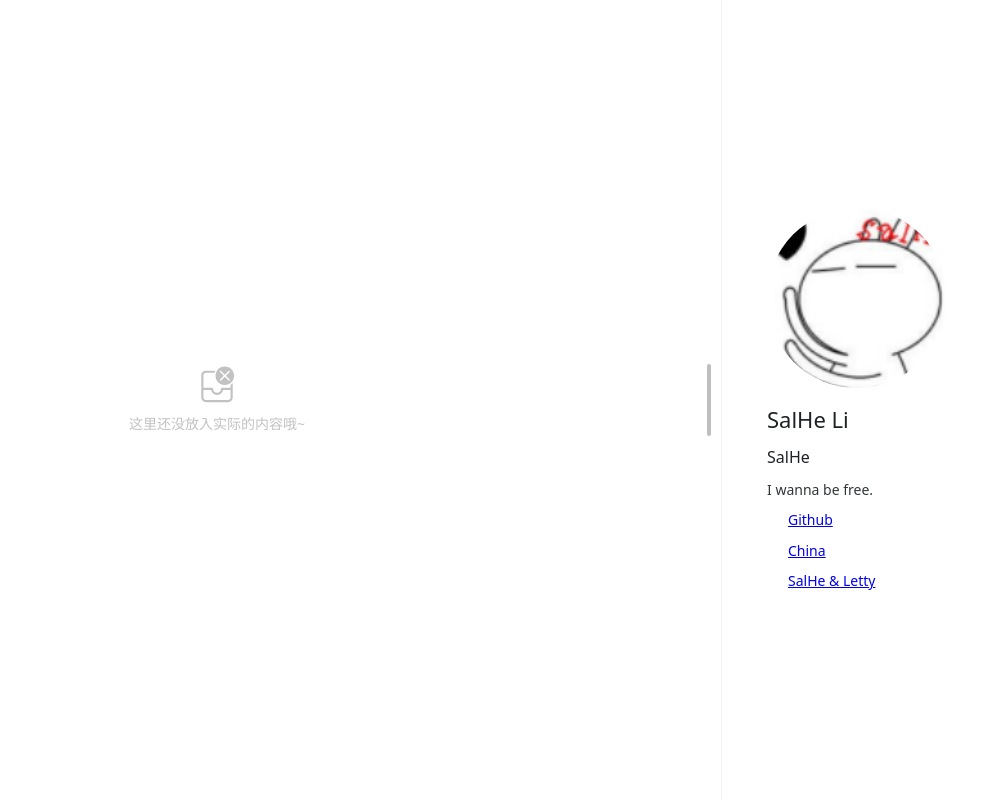
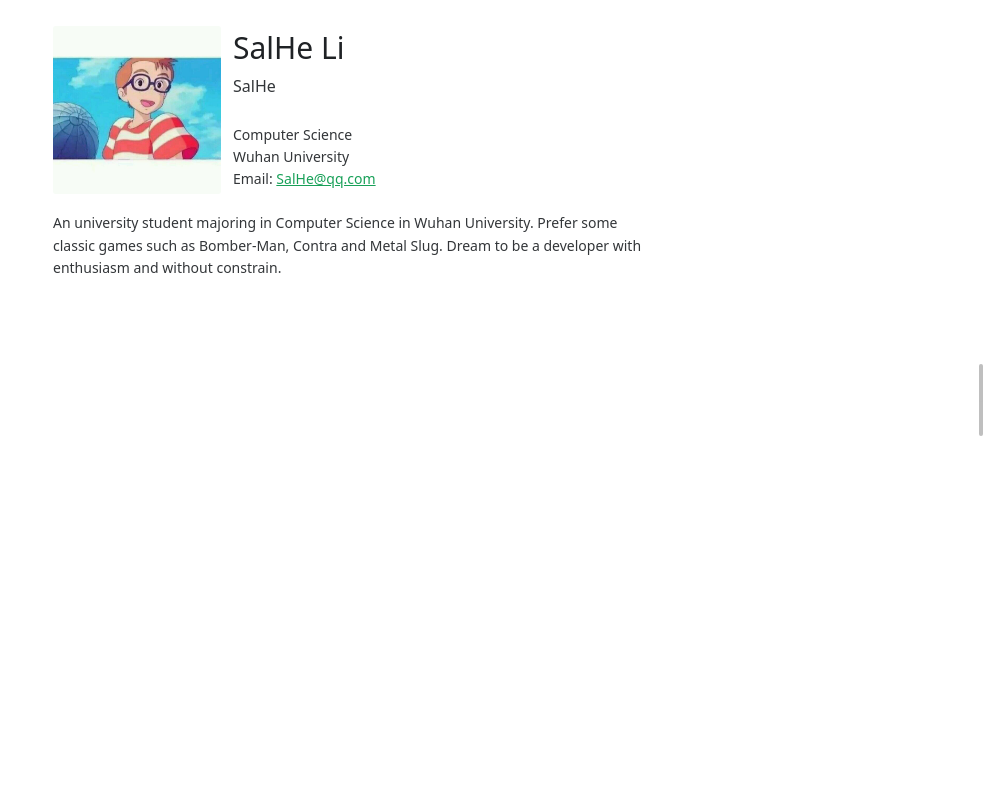
Before and after one commit to SalHe/SalHe.github.io, a Vue app: page / in a window 1280 px wide. Shown: the whole page, without its empty margins (287-1280 px from the left). Built offline with nearby package versions, Linux system fonts and the light colour scheme; some icons are missing.

Commit message:
self introduction

```diff
--- a/src/App.vue
+++ b/src/App.vue
@@ -1,7 +1,8 @@
 <script setup lang="ts">
-import { NEmpty, NConfigProvider, NSpace, NLayout, NLayoutSider, NLayoutContent, useOsTheme, darkTheme } from 'naive-ui';
+import { NH1, NText, NA, NAvatar, NThing, NConfigProvider, NSpace, NLayout, NLayoutSider, NLayoutContent, useOsTheme, darkTheme } from 'naive-ui';
 import { computed } from '@vue/reactivity';
 import SiderProfile from './components/SiderProfile.vue';
+import PersonProfile from './components/PersonProfile.vue';
 
 const osThemeRef = useOsTheme();
 const theme = computed(() => osThemeRef.value === 'dark' ? darkTheme : null);
@@ -11,13 +12,12 @@ const theme = computed(() => osThemeRef.value === 'dark' ? darkTheme : null);
 <template>
   <n-config-provider :theme="theme">
     <n-layout has-sider sider-placement="right" position="absolute">
-      <n-layout-content>
-        <!-- TODO 主内容区域 -->
-        <n-space align="center" justify="center" style="height: 100%;">
-          <n-empty description="这里还没放入实际的内容哦~"></n-empty>
+      <n-layout-content style="padding: 24px;">
+        <n-space justify="center">
+          <person-profile></person-profile>
         </n-space>
       </n-layout-content>
-      <n-layout-sider show-trigger="bar" bordered :collapsed-width="0">
+      <n-layout-sider show-trigger="bar" bordered :collapsed-width="0" default-collapsed>
         <n-space vertical justify="center" align="center" style="height: 100%;">
           <sider-profile></sider-profile>
         </n-space>
--- /dev/null
+++ b/src/components/PersonProfile.vue
@@ -0,0 +1,32 @@
+<script setup lang="ts">
+import { profile } from "../person";
+import { NH1, NText, NA, NAvatar, NThing, NSpace } from 'naive-ui';
+import firstAvatarWithU from "../assets/loveu.jpg";
+</script>
+
+<template>
+    <n-thing style="max-width: 600px;">
+        <template #avatar>
+            <n-avatar :size="168" :src="firstAvatarWithU"></n-avatar>
+        </template>
+        <template #header>
+            <n-h1 style="margin-bottom: 0px;">{{ profile.realName }}</n-h1>
+            <div style="margin-top: 2px; margin-bottom: 20px;">
+                <n-text>{{ profile.nickName }}</n-text>
+            </div>
+        </template>
+        <template #description>
+            <n-space vertical :size="0">
+                <n-text>{{ profile.major }}</n-text>
+                <n-text>{{ profile.school }}</n-text>
+                <n-text>
+                    Email:
+                    <n-a :href="'mailto:' + profile.email">{{ profile.email }}</n-a>
+                </n-text>
+            </n-space>
+        </template>
+        <template #default>
+            <n-text>{{ profile.description }}</n-text>
+        </template>
+    </n-thing>
+</template>
--- a/src/components/SiderProfile.vue
+++ b/src/components/SiderProfile.vue
@@ -1,18 +1,11 @@
 <script setup lang="ts">
-import avatarUrl from '../assets/SalHe.png';
 import { NH2, NH5, NP, NAvatar, NSpace, NIcon } from 'naive-ui';
 import type { Component } from 'vue';
 import { Ref } from '@vue/reactivity';
 import { ref } from 'vue';
 import { LogoGithub, Heart, Location } from '@vicons/ionicons5';
+import { profile } from "../person";
 
-
-const profile = {
-    realName: "SalHe Li",
-    nickName: "SalHe",
-    description: "I wanna be free.",
-    avatarUrl
-};
 const links: Ref<{
     link: string,
     title: string,
@@ -45,7 +38,7 @@ const links: Ref<{
         <n-avatar round :size="180" :src="profile.avatarUrl"></n-avatar>
         <n-h2 style="margin: 0;">{{ profile.realName }}</n-h2>
         <n-h5 style="margin: 0;">{{ profile.nickName }}</n-h5>
-        <n-p style="margin: 0;">{{ profile.description }}</n-p>
+        <n-p style="margin: 0;">{{ profile.slogan }}</n-p>
         <a v-for="link of links" :href="link.link" :target="link.newWindow ? '_blank' : undefined">
             <n-space :size="5">
                 <n-icon size="medium">
--- /dev/null
+++ b/src/person.ts
@@ -0,0 +1,12 @@
+import avatarUrl from "./assets/SalHe.png";
+
+export const profile = {
+    realName: "SalHe Li",
+    nickName: "SalHe",
+    slogan: "I wanna be free.",
+    description: "An university student majoring in Computer Science in Wuhan University. Prefer some classic games such as Bomber-Man, Contra and Metal Slug. Dream to be a developer with enthusiasm and without constrain.",
+    major: "Computer Science",
+    school: "Wuhan University",
+    email: "SalHe@qq.com",
+    avatarUrl
+};
```
Also changed, not shown: src/assets/loveu.jpg (added).
